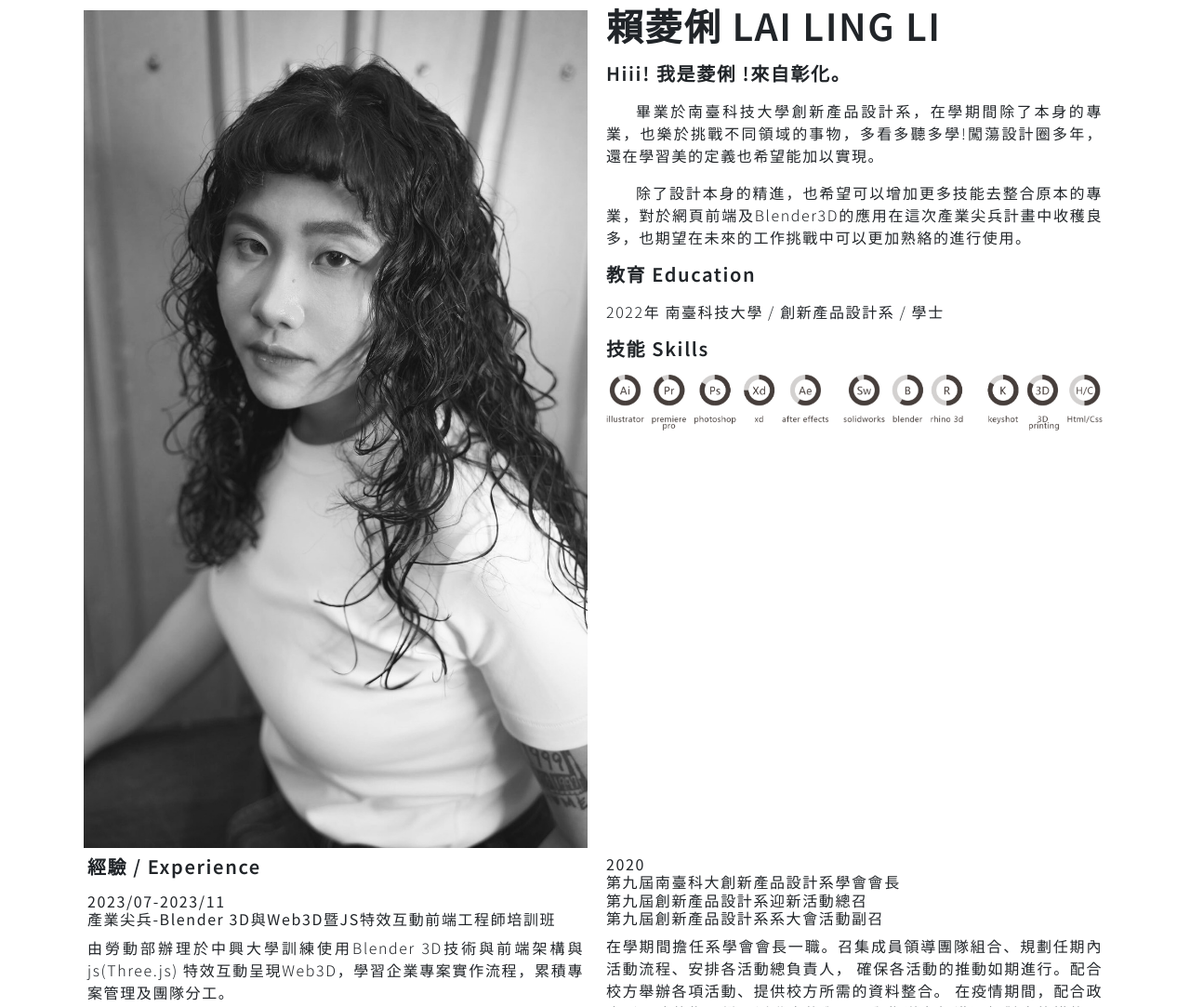
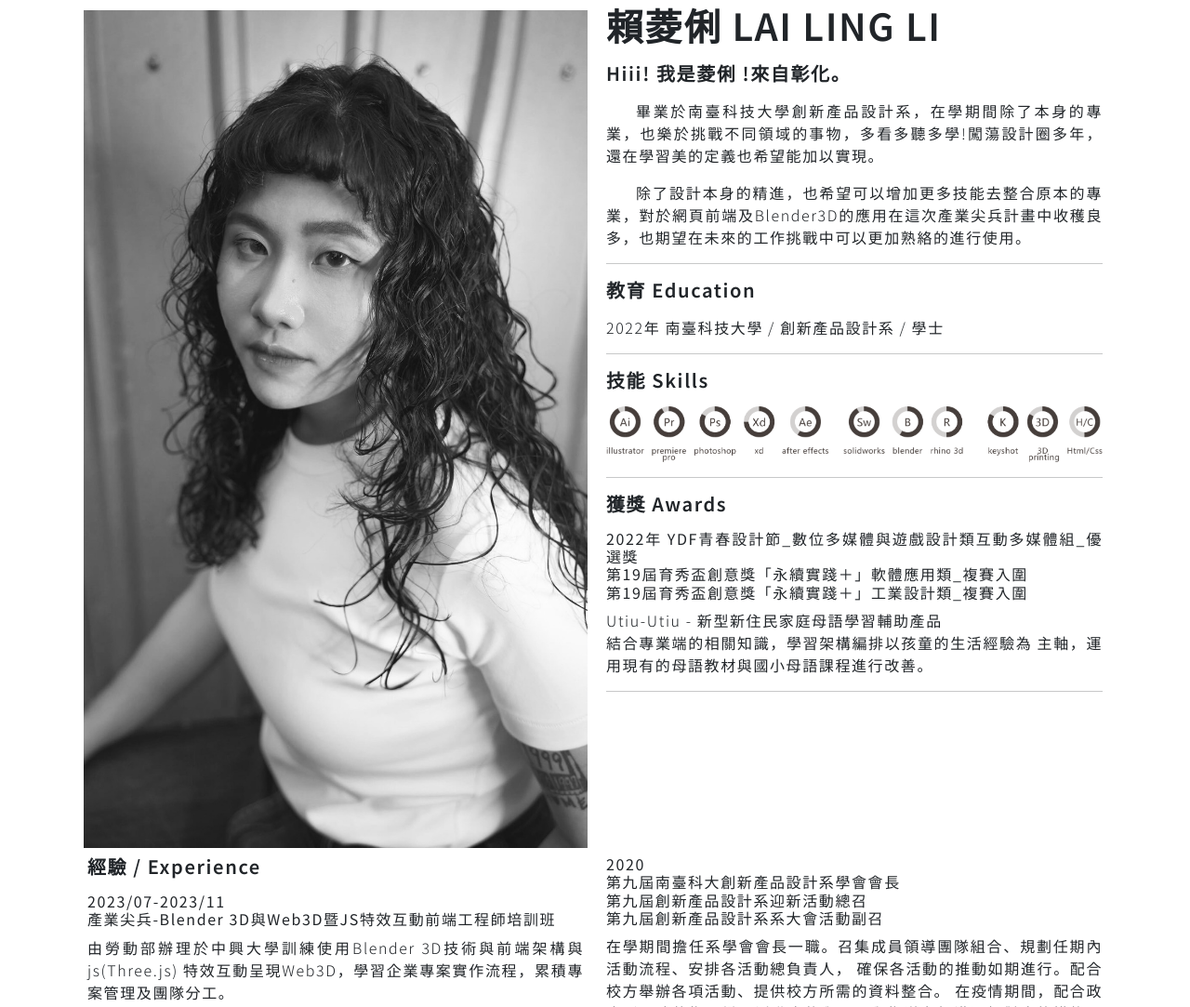
Before and after one commit to lelelai99/2024resume, a plain HTML site: page index.html in a window 1280 px wide. Shown: the part 778-1861 px from the top of the page at 93% size. Drawn offline with nearby package versions, Linux system fonts and the light colour scheme.

Commit message:
Update index.html

```diff
--- a/index.html
+++ b/index.html
@@ -89,10 +89,21 @@
           <p class="p1">畢業於南臺科技大學創新產品設計系，在學期間除了本身的專業，也樂於挑戰不同領域的事物，多看多聽多學!闖蕩設計圈多年，還在學習美的定義也希望能加以實現。</p>
           <p class="p1">除了設計本身的精進，也希望可以增加更多技能去整合原本的專業，對於網頁前端及Blender3D的應用在這次產業尖兵計畫中收穫良多，也期望在未來的工作挑戰中可以更加熟絡的進行使用。
           </p>
+          <hr>
           <h5>教育 Education</h5>
           <p>2022年 南臺科技大學 / 創新產品設計系 / 學士</p>
+          <hr>
           <h5>技能 Skills</h5>
-          <img src="./img/skills.png" class="w-100" alt="">
+          <p><img src="./img/skills.png" class="w-100" alt=""></p>
+          <hr>
+          <h5>獲獎 Awards</h5>
+          <h6>2022年 YDF青春設計節_數位多媒體與遊戲設計類互動多媒體組_優選獎 <br>
+            第19屆育秀盃創意獎「永續實踐＋」軟體應用類_複賽入圍 <br>
+            第19屆育秀盃創意獎「永續實踐＋」工業設計類_複賽入圍</h6>
+          <p>Utiu-Utiu - 新型新住民家庭母語學習輔助產品 <br>
+            結合專業端的相關知識，學習架構編排以孩童的生活經驗為
+            主軸，運用現有的母語教材與國小母語課程進行改善。</p>
+          <hr>
         </div>
       </div>
       <div class="col-12 ">
@@ -103,6 +114,7 @@
             <p>
               由勞動部辦理於中興大學訓練使用Blender 3D技術與前端架構與js(Three.js)
               特效互動呈現Web3D，學習企業專案實作流程，累積專案管理及團隊分工。</p>
+
             <h6>2022/09-2023/05 <br>全國麗園大飯店/行銷企劃部/美工</h6>
             <p>
               離開校園，第一份正職工作。
```
